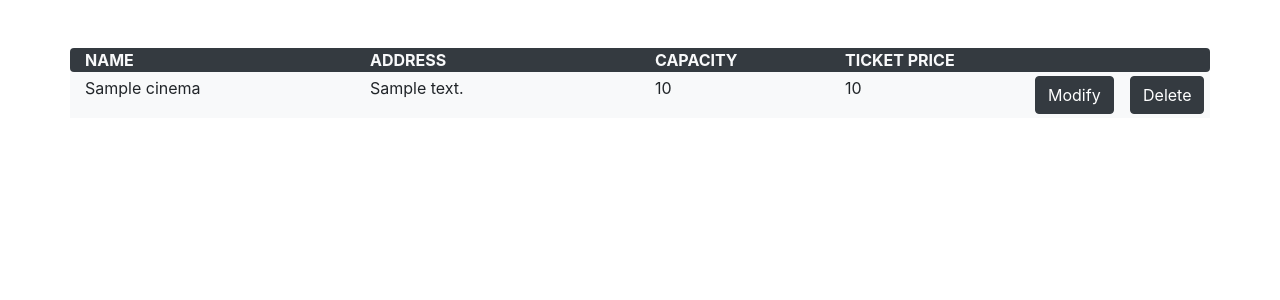
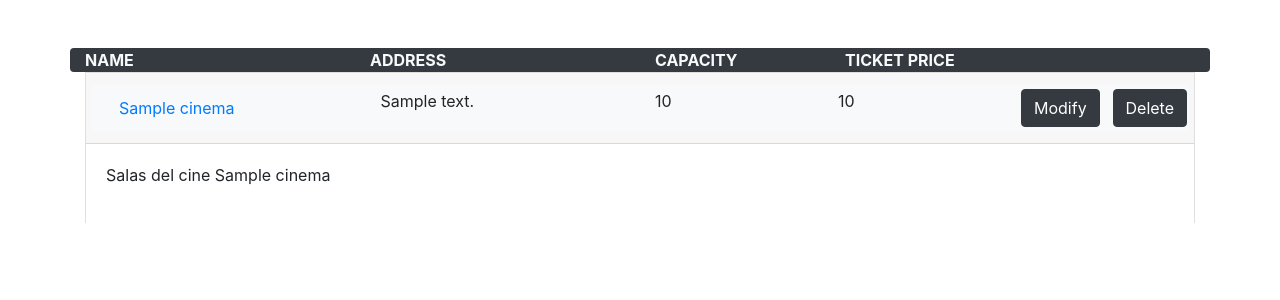
Before and after one commit to DrFunkMDQ/TPFinalLaboIV, a PHP site: template Views/cinemaList.php in a window 1280 px wide. Shown: the part 56-356 px from the top of the page. Run offline with PHP 8.4, Linux system fonts and the light colour scheme; the template is opened without the code that fills it: most values are stand-ins (such as "Sample title", 1, 10 or a date in 2020); some libraries are stand-ins or nearby versions.

Commit message:
showroom before rebase

```diff
--- a/Config/Config.php
+++ b/Config/Config.php
@@ -14,6 +14,6 @@ define("W342_IMG", "http://image.tmdb.org/t/p/w342");
 //PDO
 define("DB_HOST", "localhost");
 define("DB_NAME", "MoviePass");
-define("DB_USER", "root");
+define("DB_USER", "root2");
 define("DB_PASS", "");
 ?>
--- a/Controllers/MovieController.php
+++ b/Controllers/MovieController.php
@@ -54,6 +54,12 @@
             $this->ShowNowPlayingView();
         }
 
+        public function SetActive($movie_name){
+            $movie = $this->movieDAO->SearchByName($movie_name);
+            $this->movieDAO->SetActive($movie);
+            $this->ListNowPlayingMovies();
+        }
+
     }
 
 
--- a/Views/cinemaList.php
+++ b/Views/cinemaList.php
@@ -10,18 +10,33 @@
         <div class="col-md-2  font-weight-bold ">Ticket Price</div>
       </div>
       <form  method="post">
+        <div class="accordion" id="cinemas">
           <?php
             foreach($cinemaList as $cinema):          ?>
+            <div class="card">
+              <div class="card-header" id = "heading<?php echo str_replace(' ','',$cinema->getCinemaName());?>">
                 <div class="row bg-light">
-            <div class="col-md-3 py-1"><?php echo $cinema->getCinemaName();?></div>
+                    <div class="col-md-3 py-1">
+                      <button class="btn btn-link" type="button" data-toggle="collapse" data-target="collapse<?php echo str_replace(' ','',$cinema->getCinemaName()); ?>">
+                        <?php echo $cinema->getCinemaName();?>
+                      </button>
+                    </div>
                     <div class="col-md-3 py-1"><?php echo $cinema->getAddress();?></div>
                     <div class="col-md-2 py-1"><?php echo $cinema->getCapacity();?></div>
                     <div class="col-md-2 py-1"><?php echo $cinema->getTicketPrice();?></div>
                     <div class="col-md-1 py-1"><button class ="btn btn-dark" type="submit"  name="CinemaUpdate" onclick = "this.form.action = '<?php echo FRONT_ROOT?>Cinema/UpdateCinema'" value="<?php echo $cinema->getCinemaName(); ?>">Modify</button></div>
                     <div class="col-md-1 py-1"><button class ="btn btn-dark" type="submit" name="CinemaRemove" onclick = "this.form.action = '<?php echo FRONT_ROOT?>Cinema/RemoveCinema'" value="<?php echo $cinema->getCinemaName(); ?>" >Delete</button></div>
                 </div>
+              </div>
+              <div id="collapse<?php echo str_replace(' ','',$cinema->getCinemaName()); ?>" class="collapse show" aria-labelledby="heading<?php echo str_replace(' ','',$cinema->getCinemaName());?>" data-parent="#cinemas">
+                <div class="card-body">
+                  <p>Salas del cine <?php echo $cinema->getCinemaName()?></p>
+                </div>
+              </div>
+            </div>
             <?php endforeach;
             ?>
+        </div>
         </form>
     </div>
   </div>
```
Also changed, not shown: DAO/MovieDAOPDO.php (+27 -0 lines), basicScript.sql (+6 -4 lines). Lines whose indentation alone changed are shown as unchanged.
